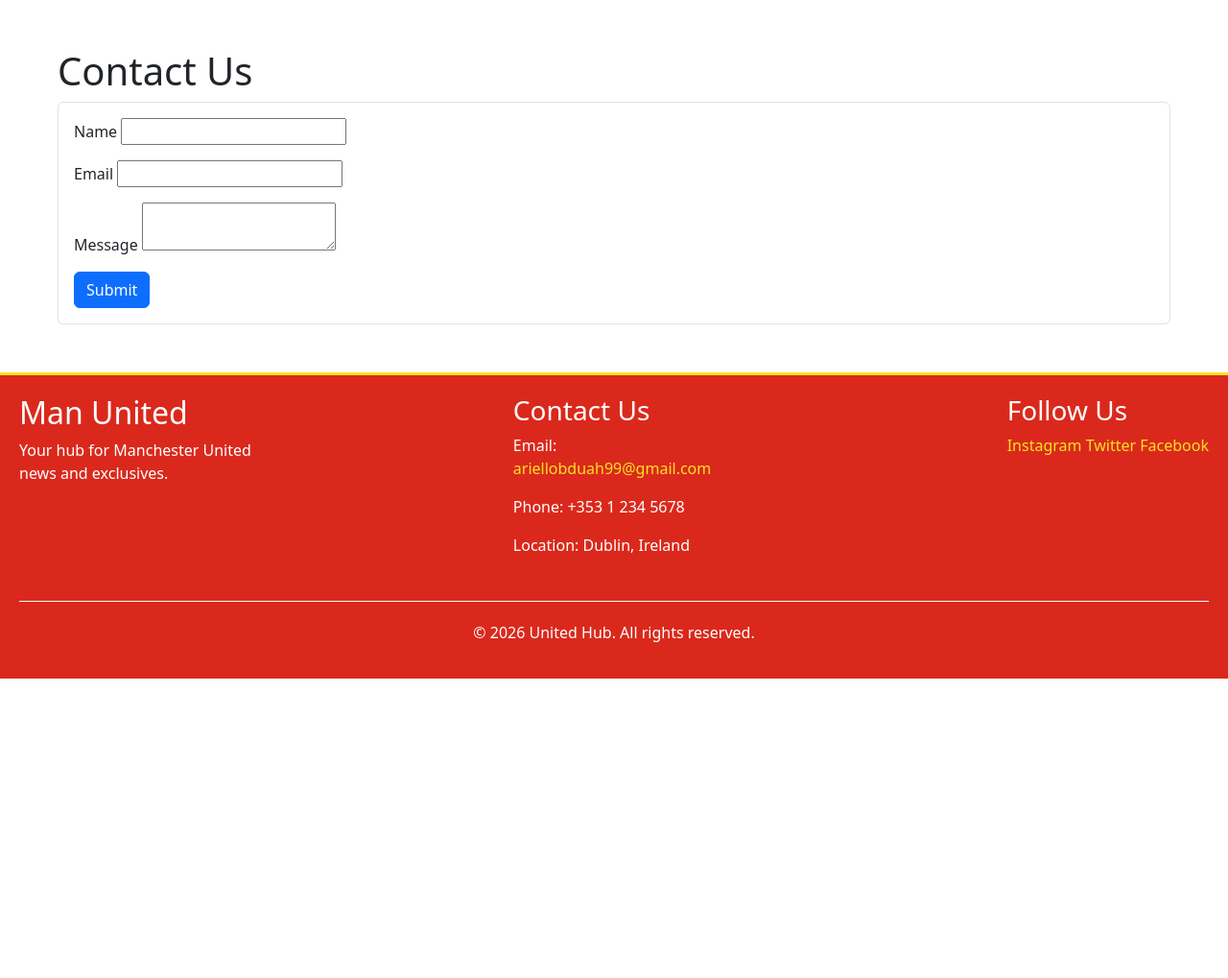
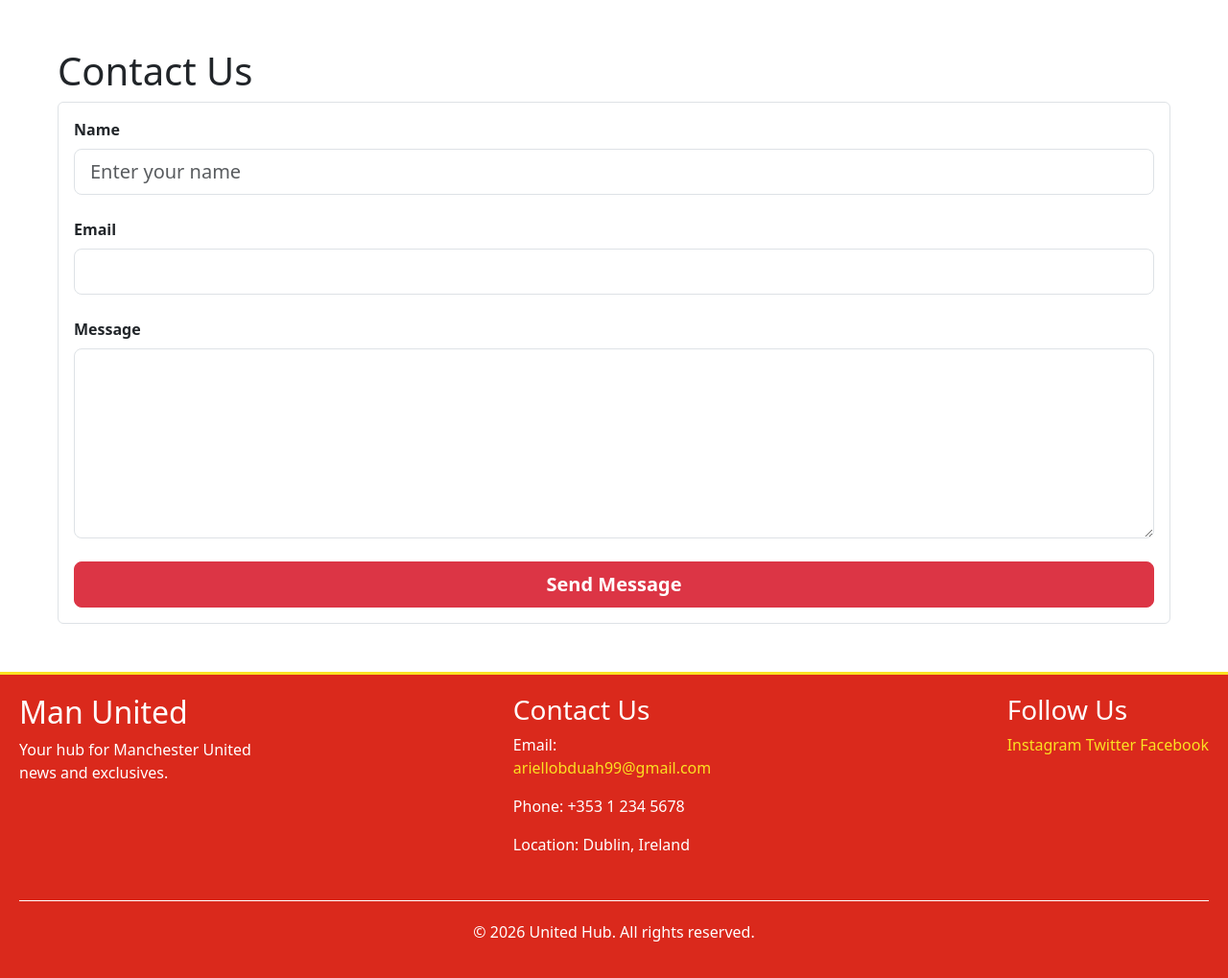
Before and after one commit to soubyron/python-assignment, a Flask app: page /contact in a window 1280 px wide. Shown: the part 82-1101 px from the top of the page at 96% size. Before the commit the page ends 789 px from the top, so only its background shows below. Run offline with Flask 3, Linux system fonts and the light colour scheme.

Commit message:
Bootstrap styling for contact form to match website colors

```diff
--- a/app.py
+++ b/app.py
@@ -111,7 +111,7 @@
         if errors:
             return render_template("contact.html", errors=errors, name=name, email=email, message=message)
         flash('Thank you for submitting your message!')
-        return redirect("/home")
+        return redirect(url_for('home'))
     return render_template('contact.html', errors=errors, name="", email="", message="" )
 
 
--- a/templates/contact.html
+++ b/templates/contact.html
@@ -6,28 +6,45 @@
 <h1>Contact Us</h1>
 
 <form method="post" class="p-3 border rounded">
-    <div class="mb-3">
-        <label for="name">Name</label>
-        <input type="text" name="name" id="name" class="form-box" value="{{ name }}">
+    <div class="mb-4">
+        <label for="name" class="form-label fw-semibold">Name</label>
+        <input type="text"
+               name="name"
+               id="name"
+               class="form-control form-control-lg"
+               placeholder="Enter your name"
+               value="{{ name }}">
     </div>
 
-    <div class="mb-3">
-        <label for="email">Email</label>
-        <input type="text" name="email" id="email" class="form-box" value="{{ email }}">
+    <div class="mb-4">
+        <label for="email" class="form-label fw-semibold">Email</label>
+        <input type="text"
+               name="email"
+               id="email"
+               class="form-control form-control-lg"
+               value="{{ email }}">
     </div>
 
-    <div class="mb-3">
-        <label for="message">Message</label>
-        <textarea name="message" id="message" class="form-box">{{ message }}</textarea>
+    <div class="mb-4">
+        <label for="message" class="form-label fw-semibold">Message</label>
+        <textarea name="message"
+                  id="message"
+                  class="form-control form-control-lg"
+                  rows="6">{{ message }}
+        </textarea>
     </div>
+
     {% if errors %}
-    <ul class="text-danger">
-        {% for error in errors %}
-        <li>{{ error }}</li>
-        {% endfor %}
-    </ul>
-    {% endif %}
+    <div class="alert alert-danger">
+        <ul class="mb-0 mt-2">
+            {% for error in errors %}
+            <li>{{ error }}</li>
+            {% endfor %}
+        </ul>
+    </div>
+            {% endif %}
 
-    <button type="submit" class="btn btn-primary">Submit</button>
+
+    <button type="submit" class="btn btn-danger btn-lg w-100 fw-semibold">Send Message</button>
 </form>
 {% endblock %}
```
